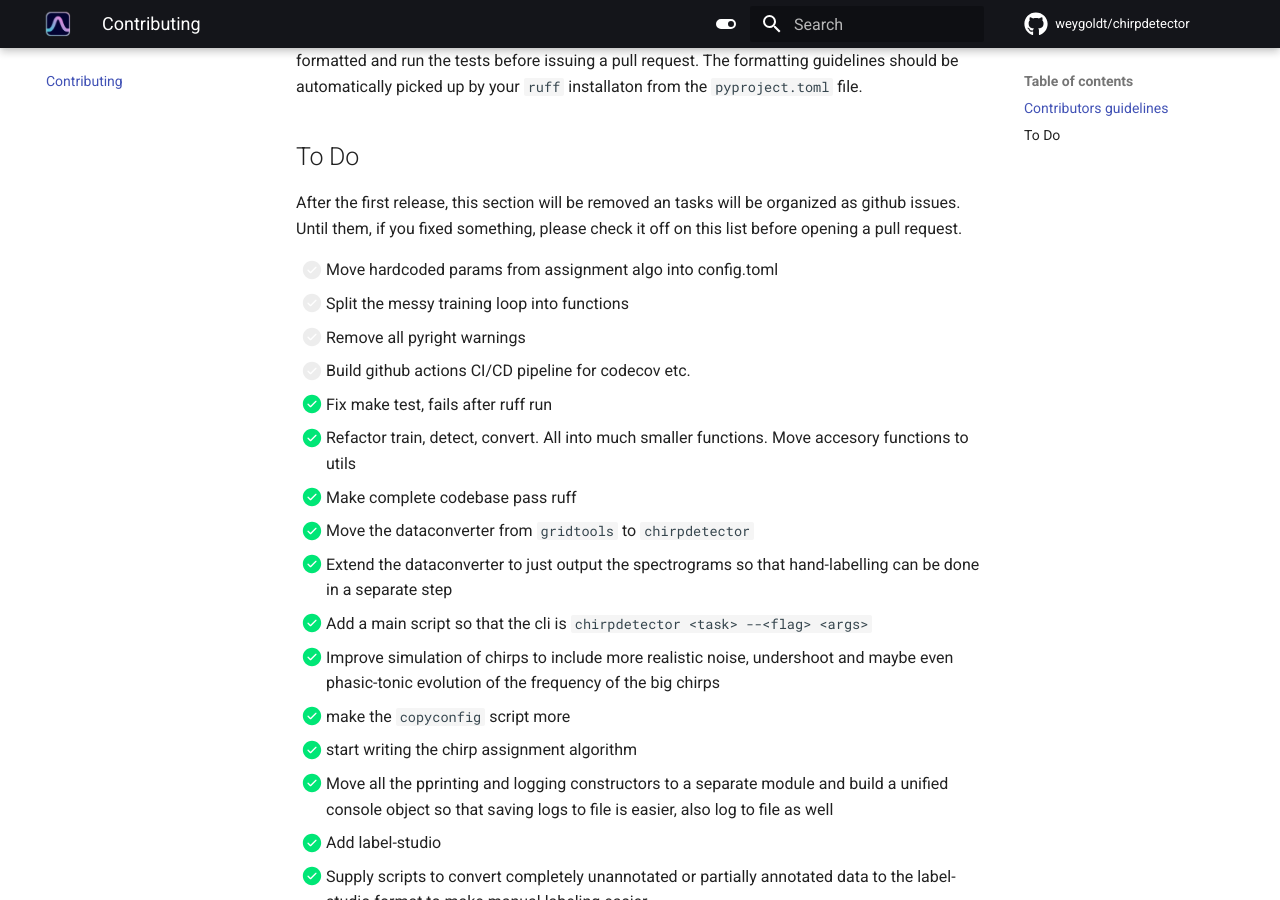
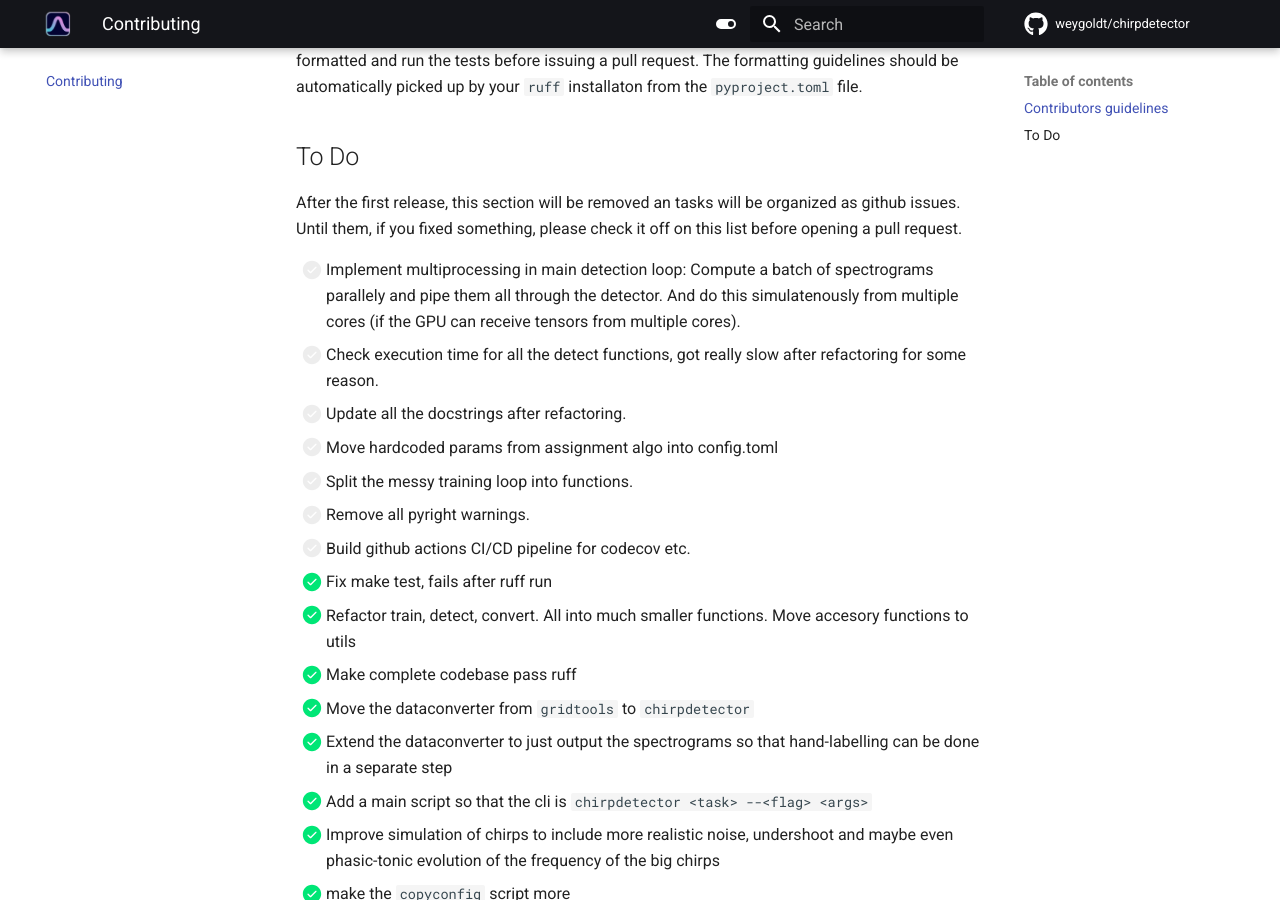
Before and after one commit to weygoldt/chirpdetector, an MkDocs documentation site: the page built from docs/contributing.md, in a window 1280 px wide and 900 px high, scrolled down 768 px. Built offline with MkDocs 1.6.1 and Material for MkDocs 9.7.7, drawn with Linux system fonts in a browser that asks for light colours; emoji names are drawn with the system emoji font; comment, search, counter and statistics services are not loaded.

```diff
--- a/docs/contributing.md
+++ b/docs/contributing.md
@@ -29,9 +29,15 @@
 as github issues. Until them, if you fixed something, please check it off on this
 list before opening a pull request.
 
+- [ ] Implement multiprocessing in main detection loop: Compute a batch of
+      spectrograms parallely and pipe them all through the detector. And do this
+      simulatenously from multiple cores (if the GPU can receive tensors from multiple
+      cores).
+- [ ] Check execution time for all the detect functions, got really slow after refactoring for some reason.
+- [ ] Update all the docstrings after refactoring.
 - [ ] Move hardcoded params from assignment algo into config.toml
-- [ ] Split the messy training loop into functions
-- [ ] Remove all pyright warnings
+- [ ] Split the messy training loop into functions.
+- [ ] Remove all pyright warnings.
 - [ ] Build github actions CI/CD pipeline for codecov etc.
 - [x] Fix make test, fails after ruff run
 - [x] Refactor train, detect, convert. All into much smaller functions. Move accesory functions to utils
```
Also changed, not shown: 1 other file.
